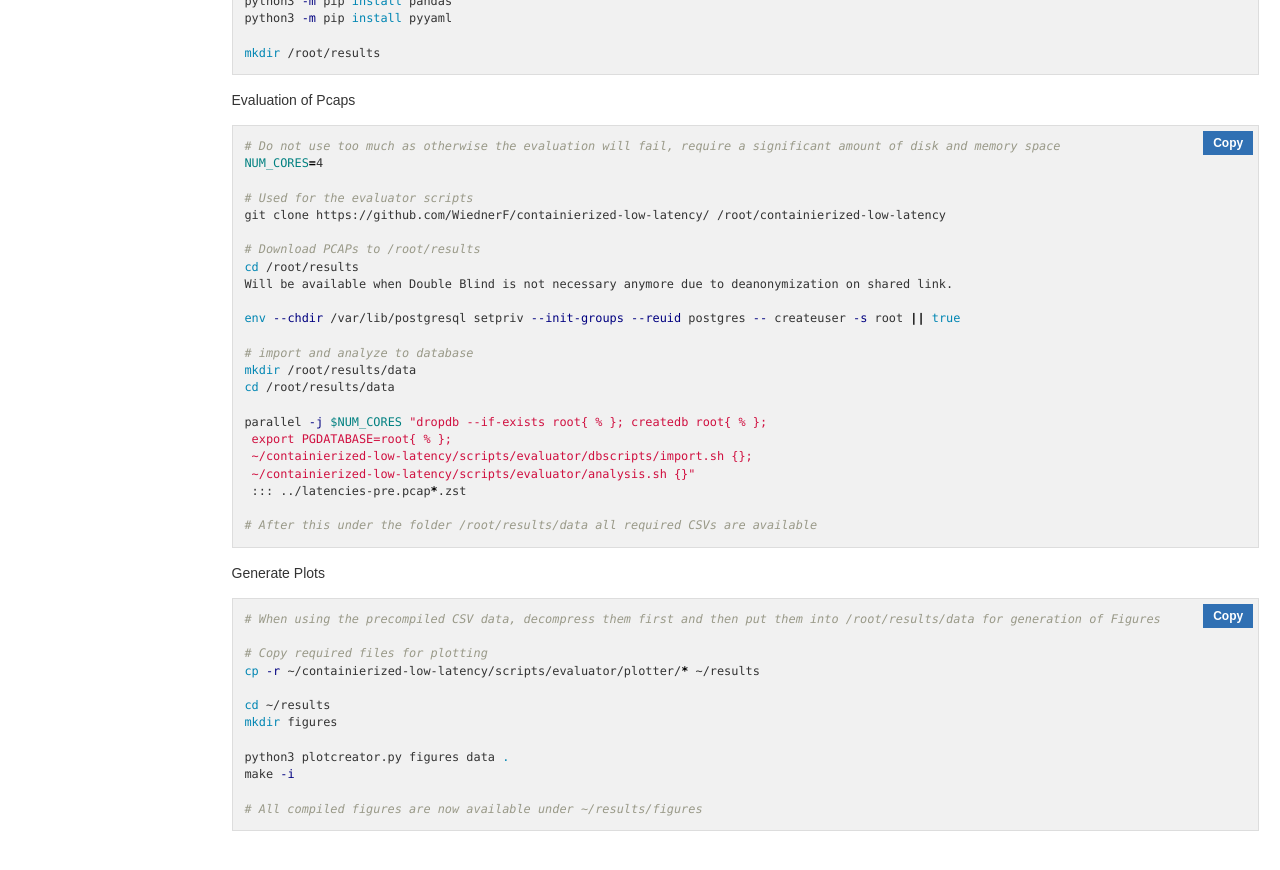
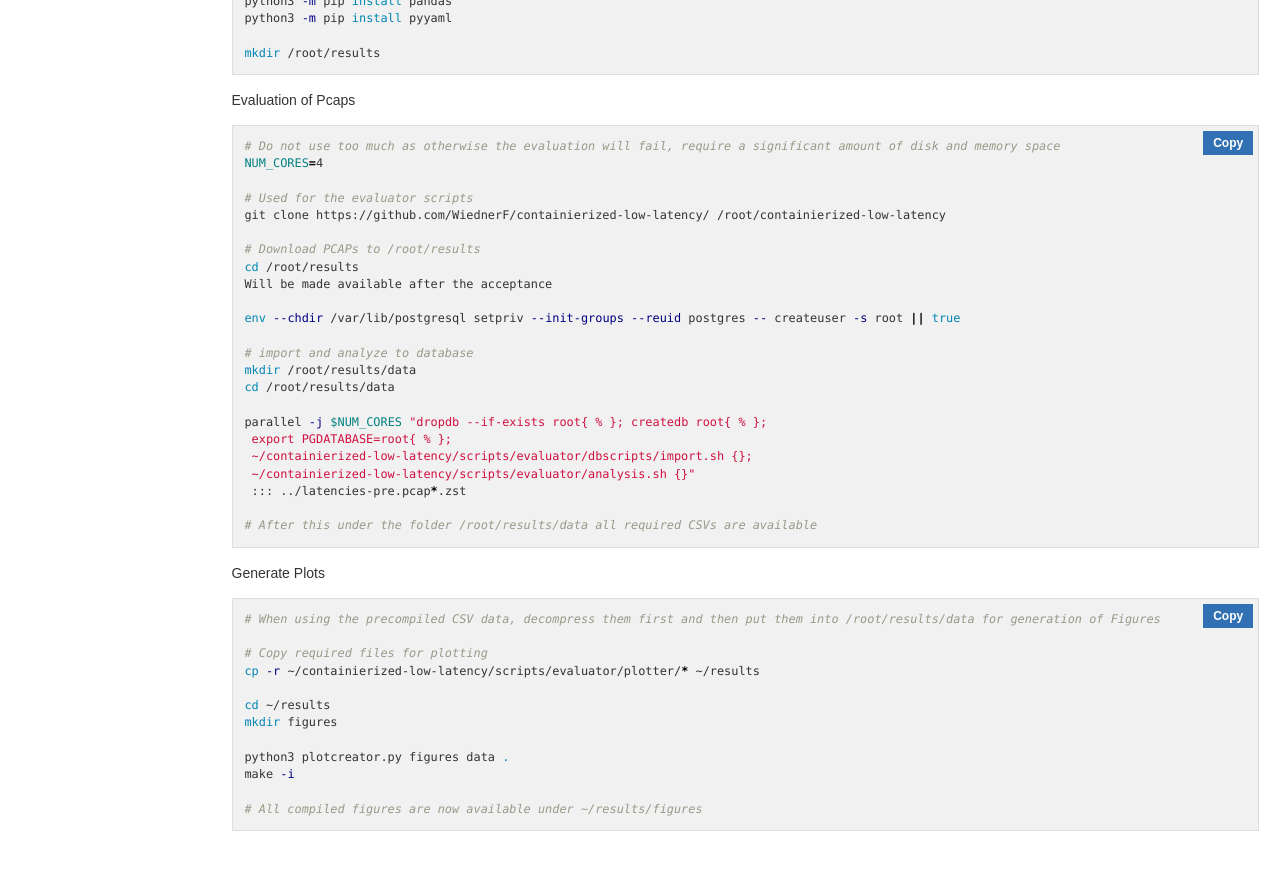
Before and after one commit to tumi8/extended-applicability-hwsupported-containers, a Jekyll site: the page built from pages/setup.md, in a window 1280 px wide and 900 px high, scrolled down 12554 px. Shown: the top 870 px of the window. Built offline with Jekyll 4.4.1, drawn with Linux system fonts in a browser that asks for light colours.

Commit message:
Add hint

```diff
--- a/pages/setup.md
+++ b/pages/setup.md
@@ -710,7 +710,7 @@ git clone https://github.com/WiednerF/containierized-low-latency/ /root/containi
 
 # Download PCAPs to /root/results
 cd /root/results
-Will be available when Double Blind is not necessary anymore due to deanonymization on shared link.
+Will be made available after the acceptance
 
 env --chdir /var/lib/postgresql setpriv --init-groups --reuid postgres -- createuser -s root || true
 
```
